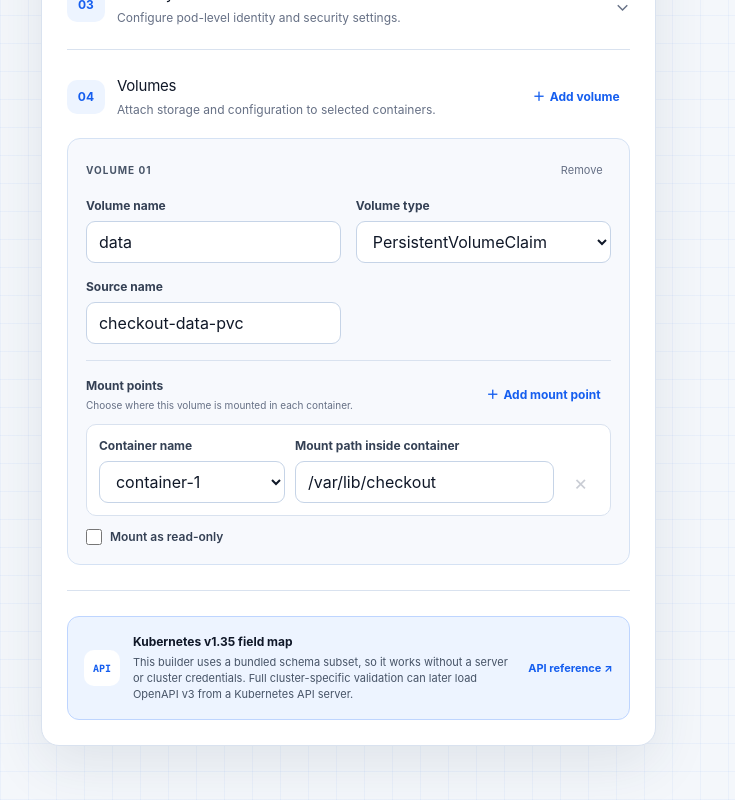
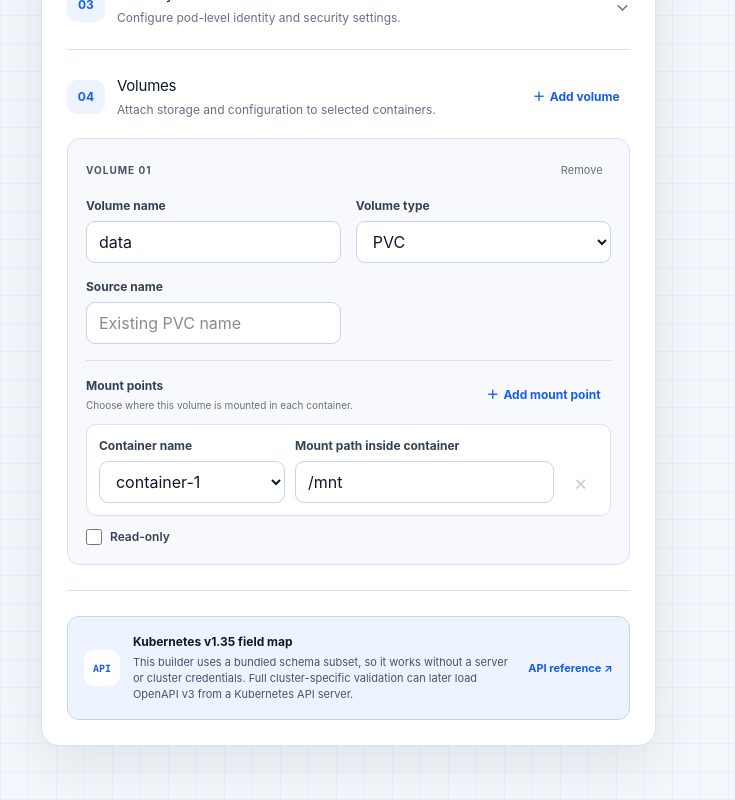
Before and after one commit to angapov/kubeconfig.io, a Next.js app: page / in a window 1280 px wide. Shown: the part 1021-1821 px from the top of the page, without its empty margins (0-735 px from the left). Built offline with nearby package versions, Linux system fonts and the light colour scheme.

Commit message:
Update volume mount defaults

```diff
--- a/app/page.tsx
+++ b/app/page.tsx
@@ -243,9 +243,9 @@ export default function Home() {
       id: 1,
       name: "data",
       type: "persistentVolumeClaim",
-      source: "checkout-data-pvc",
+      source: "",
       readOnly: false,
-      mountPoints: [{ id: 1, containerId: 1, mountPath: "/var/lib/checkout" }],
+      mountPoints: [{ id: 1, containerId: 1, mountPath: "/mnt" }],
     },
   ]);
   const [copied, setCopied] = useState(false);
@@ -307,7 +307,7 @@ export default function Home() {
             .filter((mountPoint) => mountPoint.containerId === container.id)
             .map((mountPoint) => ({
               name: volume.name || "volume",
-              mountPath: mountPoint.mountPath || "/data",
+              mountPath: mountPoint.mountPath || "/mnt",
               readOnly: volume.readOnly || undefined,
             })),
         ),
@@ -842,14 +842,14 @@ export default function Home() {
                         {
                           id: Date.now(),
                           name: "",
-                          type: "emptyDir",
+                          type: "persistentVolumeClaim",
                           source: "",
                           readOnly: false,
                           mountPoints: [
                             {
                               id: Date.now() + 1,
                               containerId: containers[0]?.id ?? 0,
-                              mountPath: "/data",
+                              mountPath: "/mnt",
                             },
                           ],
                         },
@@ -882,7 +882,7 @@ export default function Home() {
                             { value: "emptyDir", label: "emptyDir" },
                             { value: "configMap", label: "ConfigMap" },
                             { value: "secret", label: "Secret" },
-                            { value: "persistentVolumeClaim", label: "PersistentVolumeClaim" },
+                            { value: "persistentVolumeClaim", label: "PVC" },
                           ]}
                         />
                         <Field
@@ -916,7 +916,7 @@ export default function Home() {
                                   {
                                     id: Date.now(),
                                     containerId: nextContainer?.id ?? 0,
-                                    mountPath: "/data",
+                                    mountPath: "/mnt",
                                   },
                                 ],
                               });
@@ -975,7 +975,7 @@ export default function Home() {
                           checked={volume.readOnly}
                           onChange={(event) => updateVolume(volume.id, { readOnly: event.target.checked })}
                         />
-                        Mount as read-only
+                        Read-only
                       </label>
                     </div>
                   ))}
```
